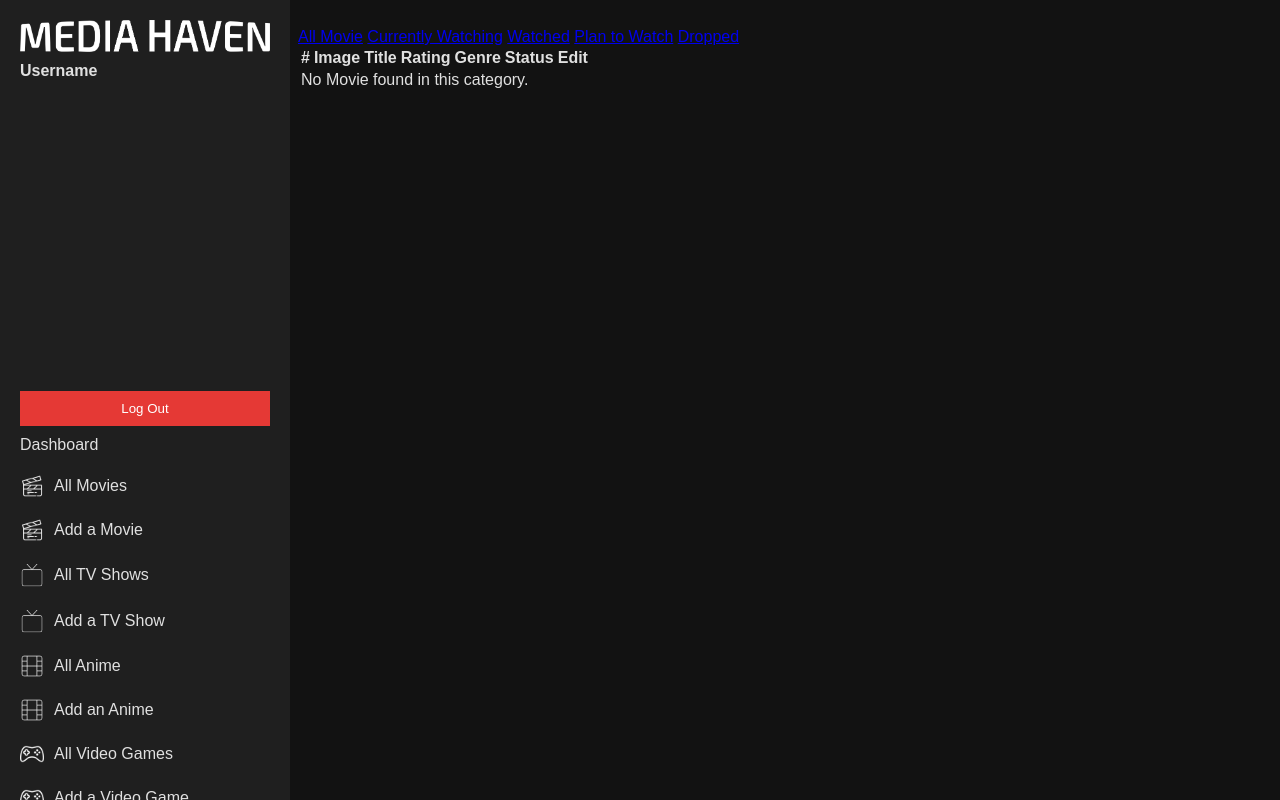
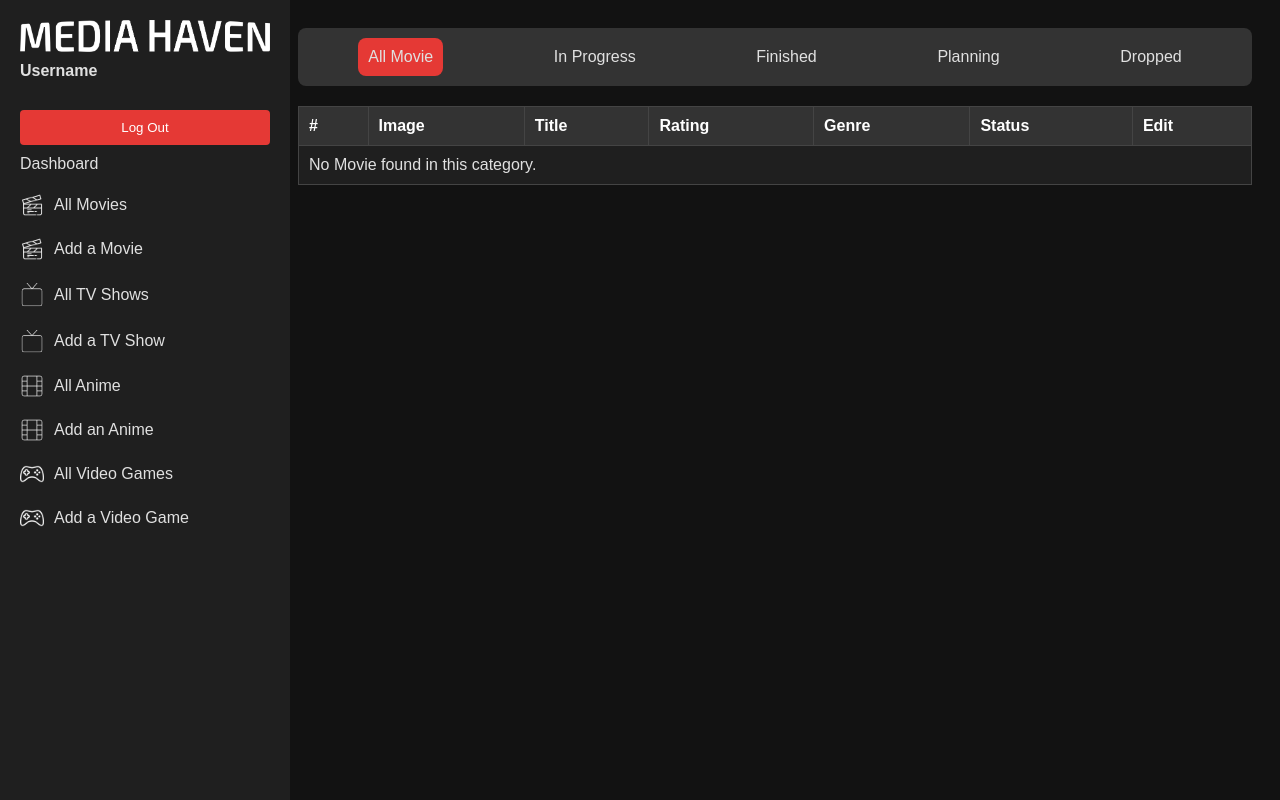
Before and after one commit to Lucas-Sloan/media-haven, a Django app: page /media/movie/ in a window 1280 px wide. Run offline with Django 5.2, Linux system fonts and the light colour scheme; data that the repository does not hold is empty.

Commit message:
Adjusted base and media_index, css for index pages

```diff
--- a/main_app/static/css/styles.css
+++ b/main_app/static/css/styles.css
@@ -46,7 +46,7 @@ body {
     border: none;
     padding: 10px;
     cursor: pointer;
-    margin-top: auto;
+    margin-top: 20px;
 }
 
 .sidebar button.logout:hover {
@@ -57,3 +57,94 @@ body {
     margin-left: 270px;
     padding: 20px;
 }
+
+.media-card {
+    background-color: #1f1f1f;
+    border: 1px solid #333;
+    border-radius: 8px;
+    padding: 10px;
+    margin-bottom: 20px;
+    text-align: center;
+}
+
+.media-card img {
+    max-width: 100px;
+    border-radius: 5px;
+}
+
+.media-card h3 {
+    font-size: 1.2em;
+    margin: 10px 0;
+}
+
+.media-card p {
+    font-size: 0.9em;
+    color: #b0b0b0;
+}
+
+/* Tabs */
+.media-tabs {
+    display: flex;
+    justify-content: space-around;
+    margin-bottom: 20px;
+    background-color: #333;
+    padding: 10px;
+    border-radius: 8px;
+}
+
+.media-tabs a {
+    color: #e0e0e0;
+    padding: 10px;
+    border-radius: 8px;
+    text-decoration: none;
+}
+
+.media-tabs a:hover {
+    background-color: #424242;
+}
+
+.media-tabs a.active {
+    background-color: #e53935;
+}
+
+table {
+    width: 100%;
+    border-collapse: collapse;
+}
+
+table th, table td {
+    padding: 10px;
+    border: 1px solid #444;
+    text-align: left;
+}
+
+table th {
+    background-color: #333;
+    color: #ffffff;
+}
+
+table td {
+    background-color: #1f1f1f;
+    color: #e0e0e0;
+}
+
+input, select, textarea, button {
+    background-color: #333;
+    color: #e0e0e0;
+    border: 1px solid #444;
+    padding: 8px;
+    border-radius: 4px;
+    width: 100%;
+}
+
+button.submit-btn {
+    background-color: #e53935;
+    color: #fff;
+    border: none;
+    padding: 10px;
+    cursor: pointer;
+}
+
+button.submit-btn:hover {
+    background-color: #b71c1c;
+}
--- a/main_app/templates/base.html
+++ b/main_app/templates/base.html
@@ -10,7 +10,7 @@
     <div class="sidebar">
       <img
         src="{% static 'images/media_haven_title.png' %}"
-        alt="Add a Movie Icon"
+        alt="Media Haven Title Logo"
       />
 
       <p>Username</p>
--- a/main_app/templates/media/media_index.html
+++ b/main_app/templates/media/media_index.html
@@ -5,10 +5,10 @@
 {% block content %}
     <div class="media-tabs">
         <a href="{% url 'media_filtered' media_type %}" class="tab {% if not current_status %}active{% endif %}">All {{ media_type|title }}</a>
-        <a href="{% url 'media_filtered_status' media_type 'in_progress' %}" class="tab {% if current_status == 'in_progress' %}active{% endif %}">Currently Watching</a>
-        <a href="{% url 'media_filtered_status' media_type 'finished' %}" class="tab {% if current_status == 'finished' %}active{% endif %}">Watched</a>
-        <a href="{% url 'media_filtered_status' media_type 'planning' %}" class="tab {% if current_status == 'planning' %}active{% endif %}">Plan to Watch</a>
-        <a href="{% url 'media_filtered_status' media_type 'dropped' %}" class="tab {% if current_status == 'dropped' %}active{% endif %}">Dropped</a>
+        <a href="{% url 'media_filtered_status' media_type 'ip' %}" class="tab {% if current_status == 'in_progress' %}active{% endif %}">In Progress</a>
+        <a href="{% url 'media_filtered_status' media_type 'f' %}" class="tab {% if current_status == 'finished' %}active{% endif %}">Finished</a>
+        <a href="{% url 'media_filtered_status' media_type 'p' %}" class="tab {% if current_status == 'planning' %}active{% endif %}">Planning</a>
+        <a href="{% url 'media_filtered_status' media_type 'dr' %}" class="tab {% if current_status == 'dropped' %}active{% endif %}">Dropped</a>
     </div>
 
     <table class="media-table">
```
